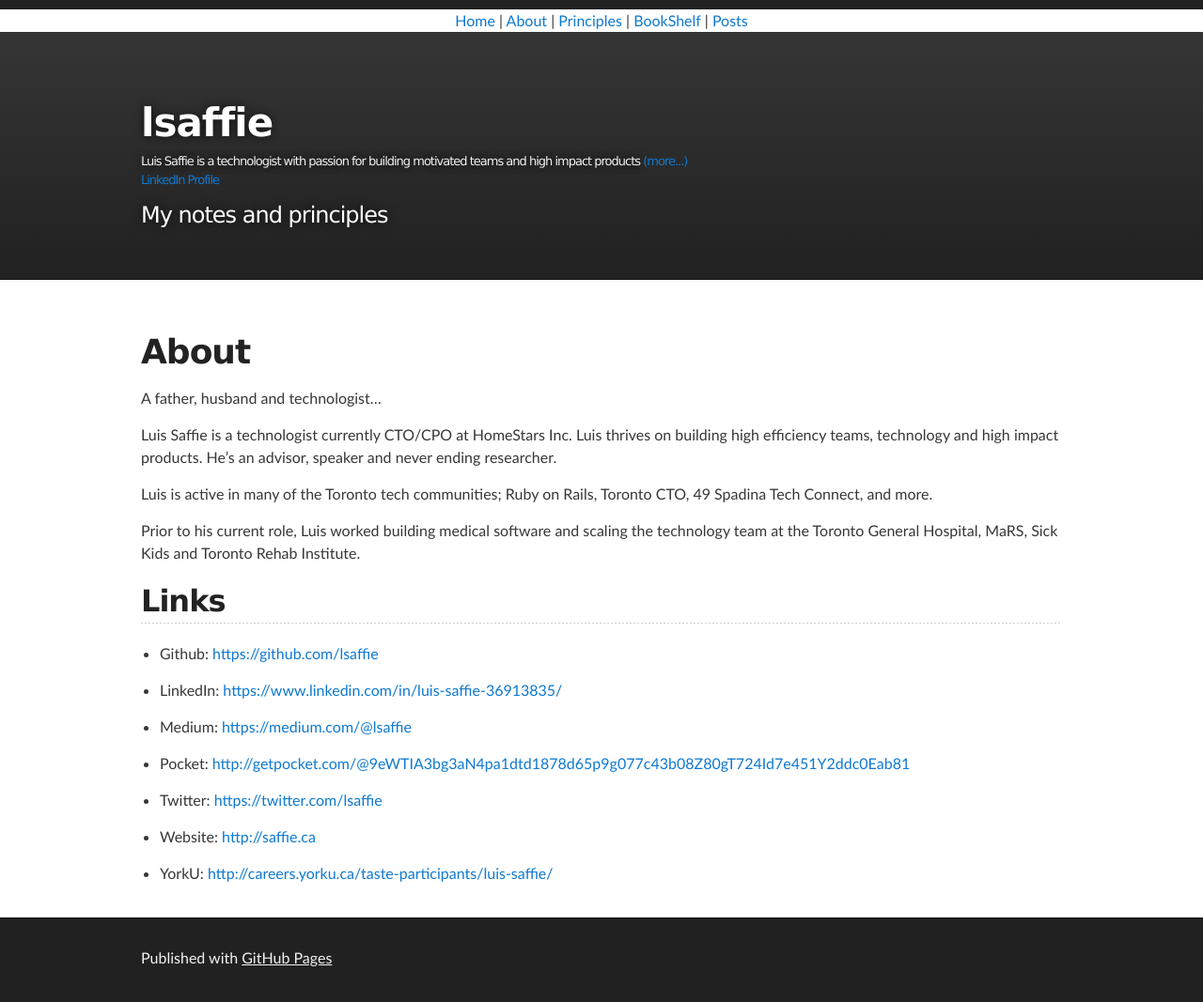
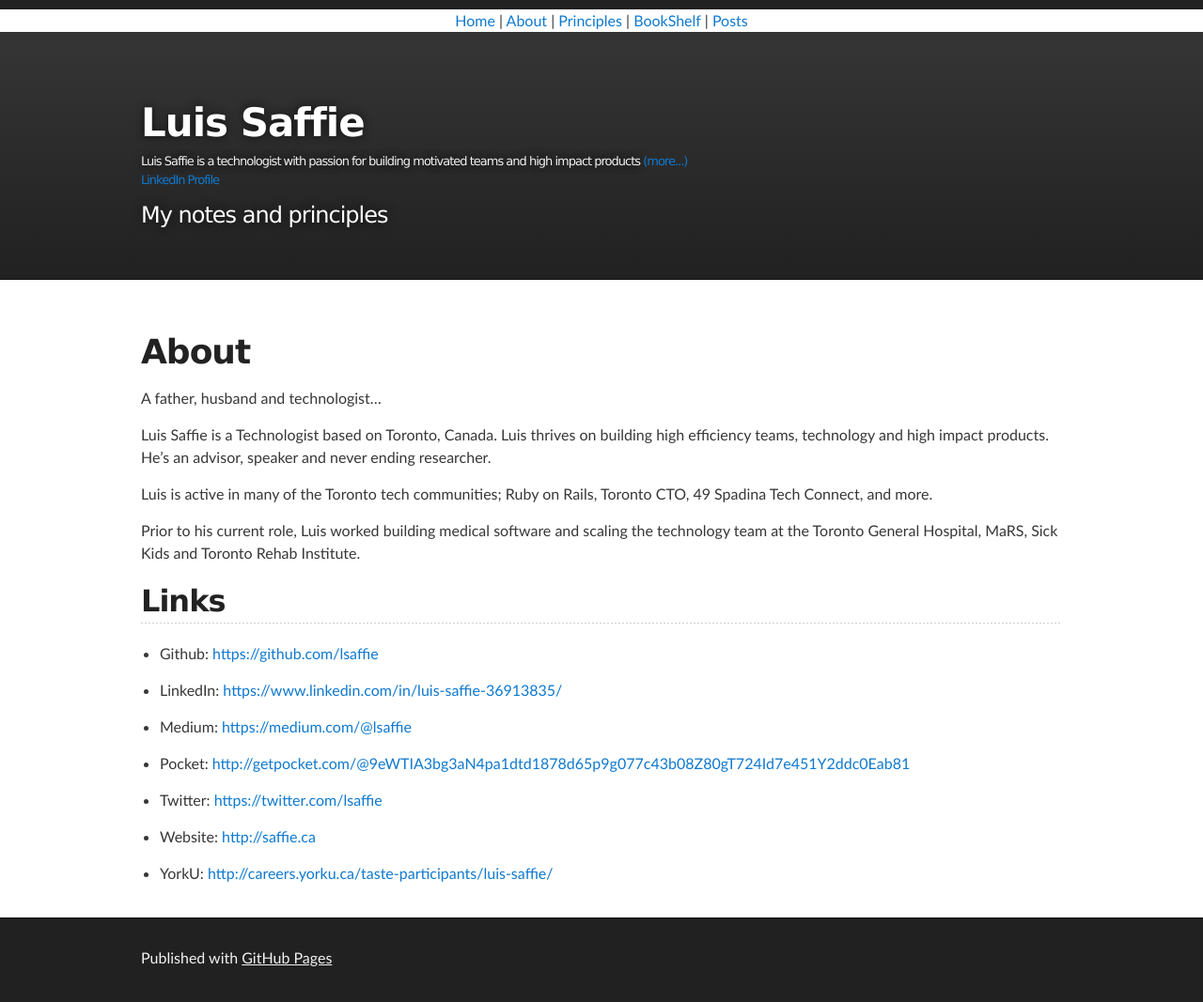
Before and after one commit to lsaffie/lsaffie.github.io, a Jekyll site: the page built from about.md, in a window 1280 px wide. Shown: the whole page at 94% size. Built offline with Jekyll 4.4.1, drawn with Linux system fonts in a browser that asks for light colours; our own code applies the rules of GitHub Pages for plain Markdown files.

Commit message:
use Luis Saffie instead of lsaffie

```diff
--- a/_config.yml
+++ b/_config.yml
@@ -1,4 +1,4 @@
-title:  lsaffie
+title: Luis Saffie
 description: My notes and principles
 tagline: Luis Saffie is a technologist with passion for building motivated teams and high impact products
 theme: jekyll-theme-slate
--- a/_includes/about.html
+++ b/_includes/about.html
@@ -1,6 +1,6 @@
 A father, husband and technologist...
 
-Luis Saffie is a technologist currently CTO/CPO at HomeStars Inc. Luis thrives on building high efficiency teams, technology and high impact products. He's an advisor, speaker and never ending researcher.
+Luis Saffie is a Technologist based on Toronto, Canada. Luis thrives on building high efficiency teams, technology and high impact products. He's an advisor, speaker and never ending researcher.
 
 Luis is active in many of the Toronto tech communities; Ruby on Rails, Toronto CTO, 49 Spadina Tech Connect, and more.
 
```
Also changed, not shown: 1 other file.
